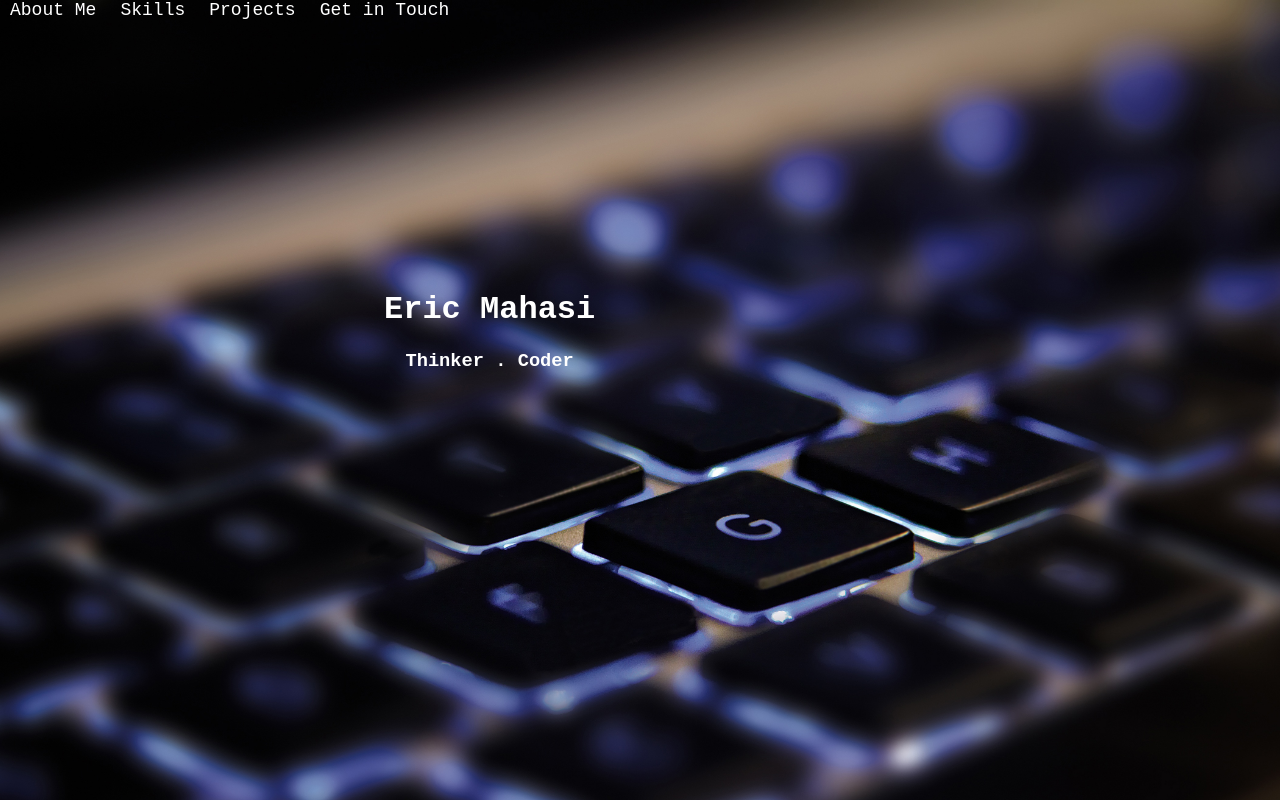
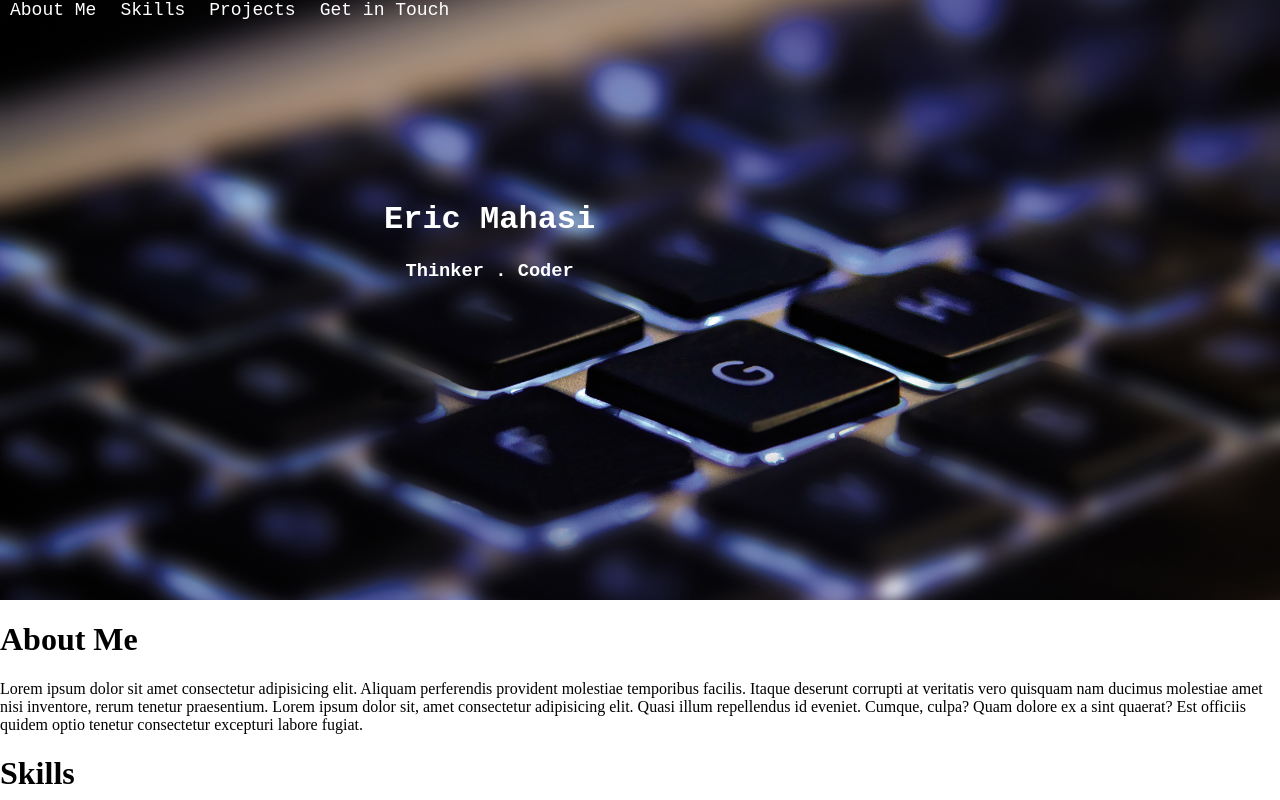
Before and after one commit to eric-mahasi/project, a plain HTML site: page index.html in a window 1280 px wide. Shown: the top 800 px of the page. Drawn offline with Linux system fonts and the light colour scheme.

Commit message:
Resize hero photo

```diff
--- a/styles.css
+++ b/styles.css
@@ -4,7 +4,7 @@ body{
 
 .hero-image{
     background-image: url("technology.jpg");
-    height: 900px;
+    height: 600px;
     background-position: center;
     background-repeat: no-repeat;
     background-size: cover;
```
